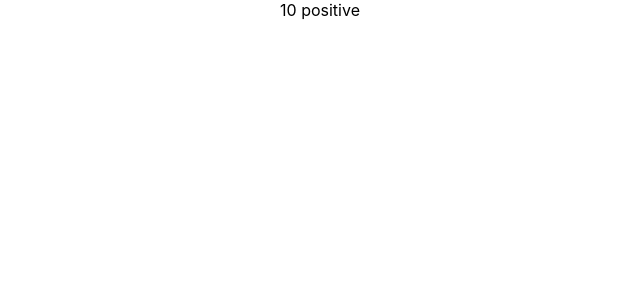
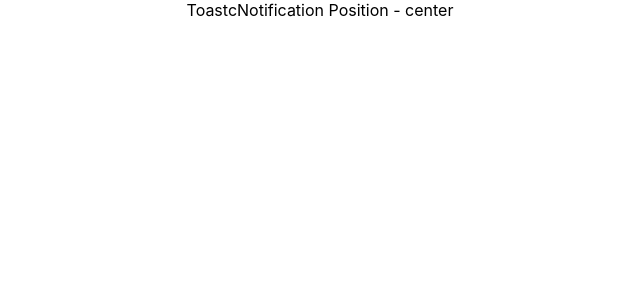
Before and after one commit to swathibali/React-Typescript, a React (Create React App) app: page / in a window 1280 px wide. Shown: the top 300 px of the page, without its empty margins (320-960 px from the left). Built offline with nearby package versions, Linux system fonts and the light colour scheme.

Commit message:
Template Listeral and Exclude

```diff
--- a/src/App.tsx
+++ b/src/App.tsx
@@ -1,10 +1,10 @@
 import "./App.css";
-import { RandomNumber } from "./components/restriction/RandomNumber";
+import { Toast } from "./components/templateliterals/Toast";
 
 function App() {
   return (
     <div className="App">
-      <RandomNumber value={10} isPositive/>
+      <Toast position="center" />
     </div>
   );
 }
--- /dev/null
+++ b/src/components/templateliterals/Toast.tsx
@@ -0,0 +1,13 @@
+type HorizontalPosition = "left" | "center" | "right";
+
+type VerticalPosition = "top" | "center" | "bottom";
+
+type ToastProps = {
+  position:
+    | Exclude<`${HorizontalPosition}-${VerticalPosition}`, "center-center">
+    | "center";
+};
+
+export const Toast = ({ position }: ToastProps) => {
+  return <div>ToastcNotification Position - {position}</div>;
+};
```
